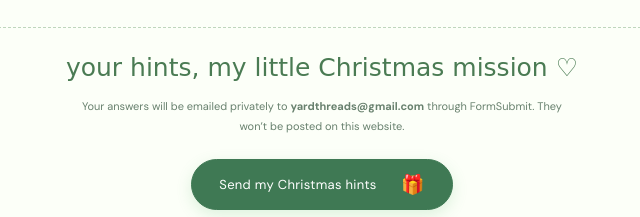
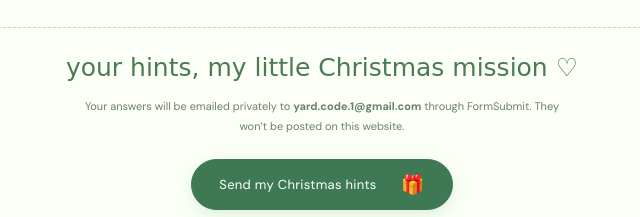
Before and after one commit to kevorwilliams18-a11y/a-little-bouquet-for-you, a plain HTML site: page index.html in a window 1280 px wide. Shown: the part 3683-3900 px from the top of the page, 318-958 px from the left. Drawn offline with nearby package versions, Linux system fonts and the light colour scheme; a web font is replaced by a local one.

Commit message:
Send Christmas quiz results to yard.code.1@gmail.com

```diff
--- a/index.html
+++ b/index.html
@@ -44,7 +44,7 @@
       <article class="flower-card daisy-card"><div class="specimen" data-flower="sunflower" aria-hidden="true"></div><span class="flower-number">02</span><h3>Have a great week</h3><span class="flower-subtitle">a whole week of sunshine</span><p>Here’s to good energy, little wins, and plenty of reasons to smile from the start of the week to the very end.</p><span class="flower-tag">a little sunshine for every day ☀</span></article>
       <article class="flower-card lily-card"><div class="specimen" data-flower="lily" aria-hidden="true"></div><span class="flower-number">03</span><h3>Keep looking amazing</h3><span class="flower-subtitle">and sexy, of course</span><p>Keep showing up as yourself, wearing what makes you feel good, and looking amazing and sexy while you do it.</p><span class="flower-tag">the outfit checks are very welcome ✧</span></article>
     </div></section>
-    <section class="christmas-quiz" id="christmas-quiz" aria-labelledby="quiz-title"><span class="section-label">A LITTLE CHRISTMAS DETECTIVE WORK ♡</span><h2 id="quiz-title">A few of your <em>favorite things.</em></h2><p class="quiz-intro">Short Cake, help me pick something that feels completely you.<br>No wrong answers. Just a few little hints for Christmas. 🎁</p><form id="gift-quiz" action="https://formsubmit.co/yardthreads@gmail.com" method="POST"><input type="hidden" name="_subject" value="Renae's Christmas gift quiz 🎁"><input type="hidden" name="_template" value="table"><input type="hidden" name="_next" value="https://kevorwilliams18-a11y.github.io/a-little-bouquet-for-you/?quiz=sent#christmas-quiz"><input type="hidden" name="Recipient" value="Renae aka Short Cake"><div class="quiz-honey" aria-hidden="true"><label>Leave this empty<input name="_honey" tabindex="-1" autocomplete="off"></label></div>
+    <section class="christmas-quiz" id="christmas-quiz" aria-labelledby="quiz-title"><span class="section-label">A LITTLE CHRISTMAS DETECTIVE WORK ♡</span><h2 id="quiz-title">A few of your <em>favorite things.</em></h2><p class="quiz-intro">Short Cake, help me pick something that feels completely you.<br>No wrong answers. Just a few little hints for Christmas. 🎁</p><form id="gift-quiz" action="https://formsubmit.co/yard.code.1@gmail.com" method="POST"><input type="hidden" name="_subject" value="Renae's Christmas gift quiz 🎁"><input type="hidden" name="_template" value="table"><input type="hidden" name="_next" value="https://kevorwilliams18-a11y.github.io/a-little-bouquet-for-you/?quiz=sent#christmas-quiz"><input type="hidden" name="Recipient" value="Renae aka Short Cake"><div class="quiz-honey" aria-hidden="true"><label>Leave this empty<input name="_honey" tabindex="-1" autocomplete="off"></label></div>
 <div class="quiz-fields">
 <fieldset><legend><span>01</span> What kind of gift makes you happiest?</legend><div class="quiz-options"><label><input type="checkbox" name="Favorite gift types[]" value="Jewelry & little accessories"><span>Jewelry & little accessories</span></label><label><input type="checkbox" name="Favorite gift types[]" value="Something cozy"><span>Something cozy</span></label><label><input type="checkbox" name="Favorite gift types[]" value="Beauty & fragrance"><span>Beauty & fragrance</span></label><label><input type="checkbox" name="Favorite gift types[]" value="A fun experience"><span>A fun experience</span></label><label><input type="checkbox" name="Favorite gift types[]" value="Something personal & thoughtful"><span>Something personal & thoughtful</span></label><label><input type="checkbox" name="Favorite gift types[]" value="Surprise me"><span>Surprise me</span></label></div></fieldset>
 <label class="quiz-question"><span><b>02</b> Your favorite colors?</span><input name="Favorite colors" maxlength="180" placeholder="The colors you’d happily wear every day…" required></label>
@@ -56,7 +56,7 @@
 <label class="quiz-question"><span><b>08</b> Dream little date or day out?</span><textarea name="Favorite experience" rows="2" maxlength="400" placeholder="Dinner, a picnic, a concert, a cozy movie night…"></textarea></label>
 <label class="quiz-question"><span><b>09</b> Anything you’ve had your eye on lately?</span><textarea name="Christmas wishlist" rows="3" maxlength="900" placeholder="Drop a hint, a brand, a product name or a link. I’m listening. ♡"></textarea></label>
 <label class="quiz-question"><span><b>10</b> Anything I should avoid?</span><textarea name="Avoid or dislikes" rows="2" maxlength="400" placeholder="Colors, scents, foods or gift types that aren’t your thing"></textarea></label>
-</div><div class="quiz-send"><span class="handwritten">your hints, my little Christmas mission ♡</span><p>Your answers will be emailed privately to <strong>yardthreads@gmail.com</strong> through FormSubmit. They won’t be posted on this website.</p><button type="submit" class="primary">Send my Christmas hints <span aria-hidden="true">🎁</span></button><span class="small-note">You may be asked to complete a quick spam check.</span></div></form><div class="quiz-thanks" id="quiz-thanks" hidden tabindex="-1"><span aria-hidden="true">🎁 ♡</span><h3>Your Christmas hints are on their way!</h3><p>Thank you, Short Cake. Consider the gift detective officially on the case.</p><a class="text-button" href="#main-title">Back to your flowers ↑</a></div></section>
+</div><div class="quiz-send"><span class="handwritten">your hints, my little Christmas mission ♡</span><p>Your answers will be emailed privately to <strong>yard.code.1@gmail.com</strong> through FormSubmit. They won’t be posted on this website.</p><button type="submit" class="primary">Send my Christmas hints <span aria-hidden="true">🎁</span></button><span class="small-note">You may be asked to complete a quick spam check.</span></div></form><div class="quiz-thanks" id="quiz-thanks" hidden tabindex="-1"><span aria-hidden="true">🎁 ♡</span><h3>Your Christmas hints are on their way!</h3><p>Thank you, Short Cake. Consider the gift detective officially on the case.</p><a class="text-button" href="#main-title">Back to your flowers ↑</a></div></section>
     <section class="letter-section" aria-labelledby="letter-title"><div class="letter"><div class="tape" aria-hidden="true"></div><span class="letter-kicker">A LITTLE MORNING NOTE…</span><h2 id="letter-title">Good morning, Short Cake,</h2><p>I hope your morning feels as lovely as you look, Renae. Have a beautiful day and a brilliant week — full of good energy, little wins, and plenty of reasons to smile. Keep being your amazing, sexy self.</p><p>Here’s a little bouquet to start things off right: red roses and white lilies, all wrapped up in green. Open the gift above — I tucked a little message inside for you.</p><p class="letter-last">Go make today yours, beautiful.</p><span class="handwritten signature">with a whole lot of love ♡</span><div class="letter-flower" data-flower="lily" aria-hidden="true"></div></div></section>
     <section class="last-note"><span aria-hidden="true">♡</span><p>A little sunshine, a little green,<br>and a whole lot of “you look amazing.”</p><a href="#main-title" class="text-button">Back to your little surprise ↑</a></section>
   </main>
```
